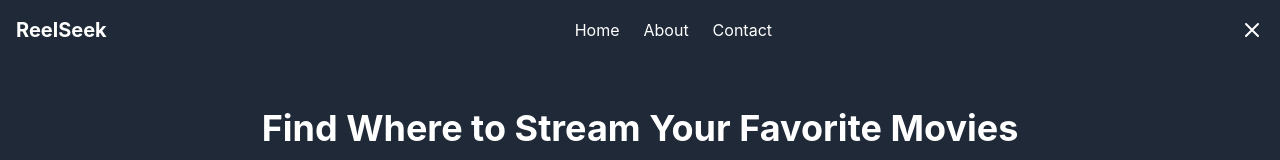
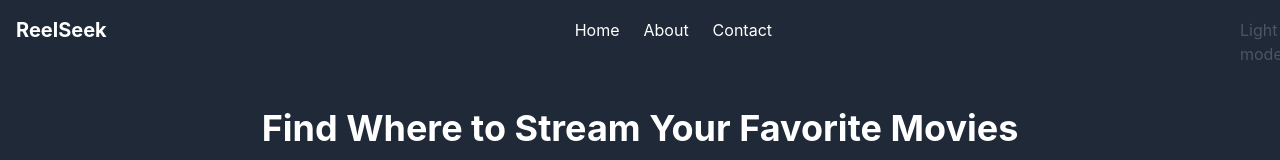
Before and after one commit to Matt-Chisholm/ReelSeek, a React (Create React App) app: page / in a window 1280 px wide. Shown: the top 160 px of the page. Built offline with nearby package versions, Linux system fonts and the light colour scheme.

Commit message:
fixed darkmode button

```diff
--- a/src/components/Home.js
+++ b/src/components/Home.js
@@ -44,33 +44,13 @@ export default function Home() {
             className='w-6 h-6 rounded-full cursor-pointer'
             onClick={handleModeChange}>
             {isDarkMode ? (
-              <svg
-                xmlns='http://www.w3.org/2000/svg'
-                className='h-6 w-6'
-                fill='none'
-                viewBox='0 0 24 24'
-                stroke='currentColor'>
-                <path
-                  strokeLinecap='round'
-                  strokeLinejoin='round'
-                  strokeWidth={2}
-                  d='M6 18L18 6M6 6l12 12'
-                />
-              </svg>
+              <span className='text-gray-600 hover:text-white cursor-pointer'>
+                Light mode
+              </span>
             ) : (
-              <svg
-                xmlns='http://www.w3.org/2000/svg'
-                className='h-6 w-6'
-                fill='none'
-                viewBox='0 0 24 24'
-                stroke='currentColor'>
-                <path
-                  strokeLinecap='round'
-                  strokeLinejoin='round'
-                  strokeWidth={2}
-                  d='M12 6v.01M18 10.5l-6-6M6 10.5l6-6M12 18v.01M6 13.5h12'
-                />
-              </svg>
+              <span className='text-gray-400 hover:text-gray-800 cursor-pointer'>
+                Dark mode
+              </span>
             )}
           </div>
         </div>
```
